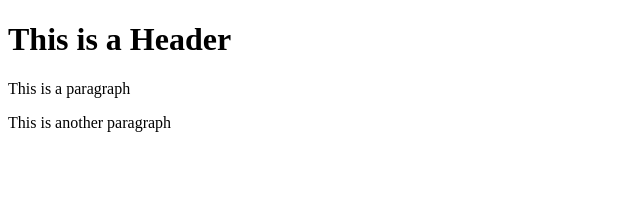
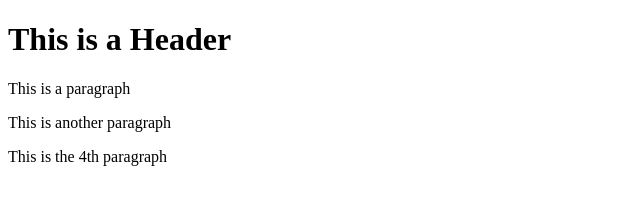
Before and after one commit to ramiromelo/GitTest, a plain HTML site: page index.html in a window 1280 px wide. Shown: the whole page, without its empty margins (0-640 px from the left). Drawn offline with Linux system fonts and the light colour scheme.

Commit message:
Fouth commit

```diff
--- a/index.html
+++ b/index.html
@@ -5,6 +5,7 @@
     <h1>This is a Header</h1>
     <p>This is a paragraph</p>
     <p>This is another paragraph</p>
+    <p>This is the 4th paragraph</p>
 </body>
 
 </html>
```
